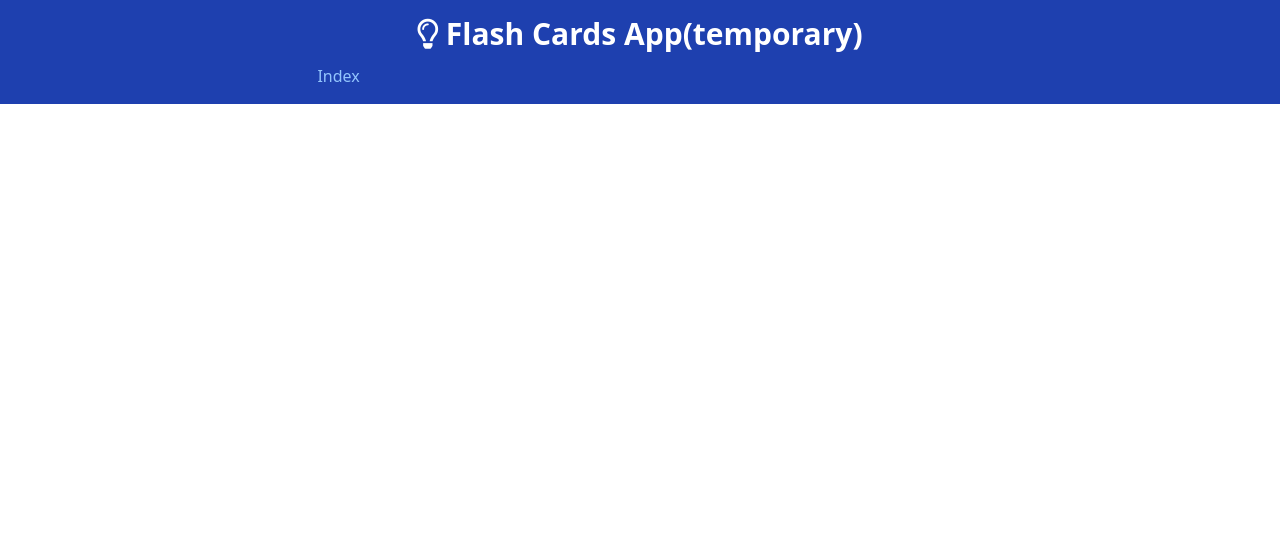
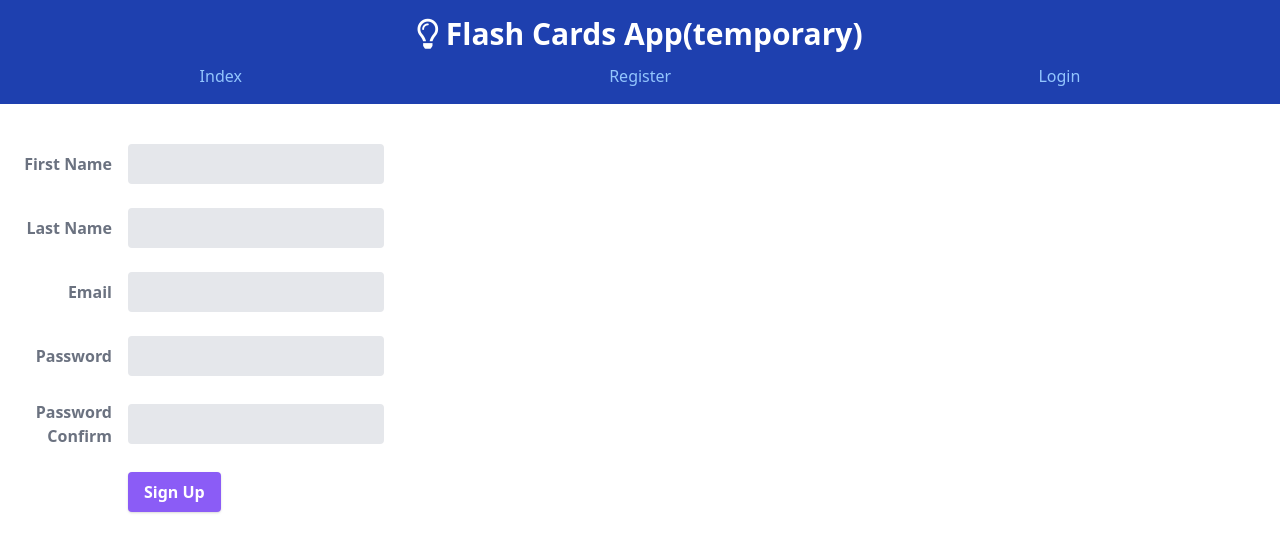
Before and after one commit to SkipEveryLunch/flashcards-vue, a Vue app: page /register in a window 1280 px wide. Shown: the top 552 px of the page. Built offline with nearby package versions, Linux system fonts and the light colour scheme.

Commit message:
implemented Register.vue and Login.vue

```diff
--- a/src/components/Header.vue
+++ b/src/components/Header.vue
@@ -12,6 +12,14 @@
         >
       </div>
       <div>
+        <router-link class="text-blue-300" to="/register"
+        >Register</router-link
+        >
+      </div>
+      <div>
+        <router-link class="text-blue-300" to="/login"
+        >Login</router-link
+        >
       </div>
     </div>
   </header>
--- a/src/components/InstructionCard.vue
+++ b/src/components/InstructionCard.vue
@@ -41,7 +41,7 @@
       </div>
    </div>
 </template>
-<script lang="ts">
+<script>
 import {ref,reactive} from "vue";
 import axios from "axios";
 export default {
--- a/src/components/QuestionCard.vue
+++ b/src/components/QuestionCard.vue
@@ -41,7 +41,7 @@
       </div>
    </div>
 </template>
-<script lang="ts">
+<script>
 import {ref,reactive} from "vue";
 import axios from "axios";
 export default {
--- a/src/router/index.ts
+++ b/src/router/index.ts
@@ -2,12 +2,24 @@ import { createRouter, createWebHistory, RouteRecordRaw } from 'vue-router'
 import StudySection from '../views/StudySection.vue'
 import SectionsIndex from '../views/SectionsIndex.vue'
 import SectionDetail from '../views/SectionDetail.vue'
+import Register from '../views/Register.vue'
+import Login from '../views/Login.vue'
 
 const routes: Array<RouteRecordRaw> = [
   {
     path: '/',
     name: 'SectionsIndex',
     component: SectionsIndex
+  },
+  {
+    path: '/register',
+    name: 'Register',
+    component: Register
+  },
+  {
+    path: '/login',
+    name: 'Login',
+    component: Login
   },
   {
     path: '/section/:sectionId',
--- /dev/null
+++ b/src/views/Login.vue
@@ -0,0 +1,54 @@
+<template lang="">
+  <form class="w-full max-w-sm">
+    <div class="md:flex md:items-center mb-6">
+      <div class="md:w-1/3">
+        <label class="block text-gray-500 font-bold md:text-right mb-1 md:mb-0 pr-4" for="inline-full-name">
+          Email
+        </label>
+      </div>
+      <div class="md:w-2/3">
+        <input class="bg-gray-200 appearance-none border-2 border-gray-200 rounded w-full py-2 px-4 text-gray-700 leading-tight focus:outline-none focus:bg-white focus:border-purple-500" id="inline-full-name" type="text" v-model="formData.email">
+      </div>
+    </div>
+    <div class="md:flex md:items-center mb-6">
+      <div class="md:w-1/3">
+        <label class="block text-gray-500 font-bold md:text-right mb-1 md:mb-0 pr-4" for="inline-password">
+          Password
+        </label>
+      </div>
+      <div class="md:w-2/3">
+        <input class="bg-gray-200 appearance-none border-2 border-gray-200 rounded w-full py-2 px-4 text-gray-700 leading-tight focus:outline-none focus:bg-white focus:border-purple-500" id="inline-password" type="password" v-model="formData.password">
+      </div>
+    </div>
+    <div class="md:flex md:items-center">
+      <div class="md:w-1/3"></div>
+      <div class="md:w-2/3">
+        <button class="shadow bg-purple-500 hover:bg-purple-400 focus:shadow-outline focus:outline-none text-white font-bold py-2 px-4 rounded" type="button"
+        @click="onLogin">
+          Login
+        </button>
+      </div>
+    </div>
+  </form>
+</template>
+<script>
+import {reactive} from "vue";
+import axios from "axios"
+export default {
+  name:"Register",
+  setup(){
+    const formData = reactive({
+      email:"",
+      password:"",
+    })
+    const onLogin =async()=>{
+      const {data} = axios.post(`http://localhost:8000/api/login`,formData);
+      console.log(data);
+    }
+    return {
+      formData,
+      onLogin
+    }
+  }
+}
+</script>
--- /dev/null
+++ b/src/views/Register.vue
@@ -0,0 +1,87 @@
+<template lang="">
+  <form class="w-full max-w-sm">
+    <div class="md:flex md:items-center mb-6">
+      <div class="md:w-1/3">
+        <label class="block text-gray-500 font-bold md:text-right mb-1 md:mb-0 pr-4" for="inline-full-name">
+          First Name
+        </label>
+      </div>
+      <div class="md:w-2/3">
+        <input class="bg-gray-200 appearance-none border-2 border-gray-200 rounded w-full py-2 px-4 text-gray-700 leading-tight focus:outline-none focus:bg-white focus:border-purple-500" id="inline-full-name" type="text" v-model="formData.first_name">
+      </div>
+    </div>
+    <div class="md:flex md:items-center mb-6">
+      <div class="md:w-1/3">
+        <label class="block text-gray-500 font-bold md:text-right mb-1 md:mb-0 pr-4" for="inline-full-name">
+          Last Name
+        </label>
+      </div>
+      <div class="md:w-2/3">
+        <input class="bg-gray-200 appearance-none border-2 border-gray-200 rounded w-full py-2 px-4 text-gray-700 leading-tight focus:outline-none focus:bg-white focus:border-purple-500" id="inline-full-name" type="text" v-model="formData.last_name">
+      </div>
+    </div>
+    <div class="md:flex md:items-center mb-6">
+      <div class="md:w-1/3">
+        <label class="block text-gray-500 font-bold md:text-right mb-1 md:mb-0 pr-4" for="inline-full-name">
+          Email
+        </label>
+      </div>
+      <div class="md:w-2/3">
+        <input class="bg-gray-200 appearance-none border-2 border-gray-200 rounded w-full py-2 px-4 text-gray-700 leading-tight focus:outline-none focus:bg-white focus:border-purple-500" id="inline-full-name" type="text" v-model="formData.email">
+      </div>
+    </div>
+    <div class="md:flex md:items-center mb-6">
+      <div class="md:w-1/3">
+        <label class="block text-gray-500 font-bold md:text-right mb-1 md:mb-0 pr-4" for="inline-password">
+          Password
+        </label>
+      </div>
+      <div class="md:w-2/3">
+        <input class="bg-gray-200 appearance-none border-2 border-gray-200 rounded w-full py-2 px-4 text-gray-700 leading-tight focus:outline-none focus:bg-white focus:border-purple-500" id="inline-password" type="password" v-model="formData.password">
+      </div>
+    </div>
+    <div class="md:flex md:items-center mb-6">
+      <div class="md:w-1/3">
+        <label class="block text-gray-500 font-bold md:text-right mb-1 md:mb-0 pr-4" for="inline-password">
+          Password Confirm
+        </label>
+      </div>
+      <div class="md:w-2/3">
+        <input class="bg-gray-200 appearance-none border-2 border-gray-200 rounded w-full py-2 px-4 text-gray-700 leading-tight focus:outline-none focus:bg-white focus:border-purple-500" id="inline-password" type="password" v-model="formData.password_confirm">
+      </div>
+    </div>
+    <div class="md:flex md:items-center">
+      <div class="md:w-1/3"></div>
+      <div class="md:w-2/3">
+        <button class="shadow bg-purple-500 hover:bg-purple-400 focus:shadow-outline focus:outline-none text-white font-bold py-2 px-4 rounded" type="button"
+        @click="onRegister">
+          Sign Up
+        </button>
+      </div>
+    </div>
+  </form>
+</template>
+<script>
+import {reactive} from "vue";
+import axios from "axios"
+export default {
+  name:"Register",
+  setup(){
+    const formData = reactive({
+      first_name:"",
+      last_name:"",
+      email:"",
+      password:"",
+      password_conform:"",
+    })
+    const onRegister =async()=>{
+      const {data} = axios.post(`http://localhost:8000/api/register`,formData);
+      console.log(data);
+    }
+    return {
+      formData,
+      onRegister
+    }
+  }
+}
+</script>
```
